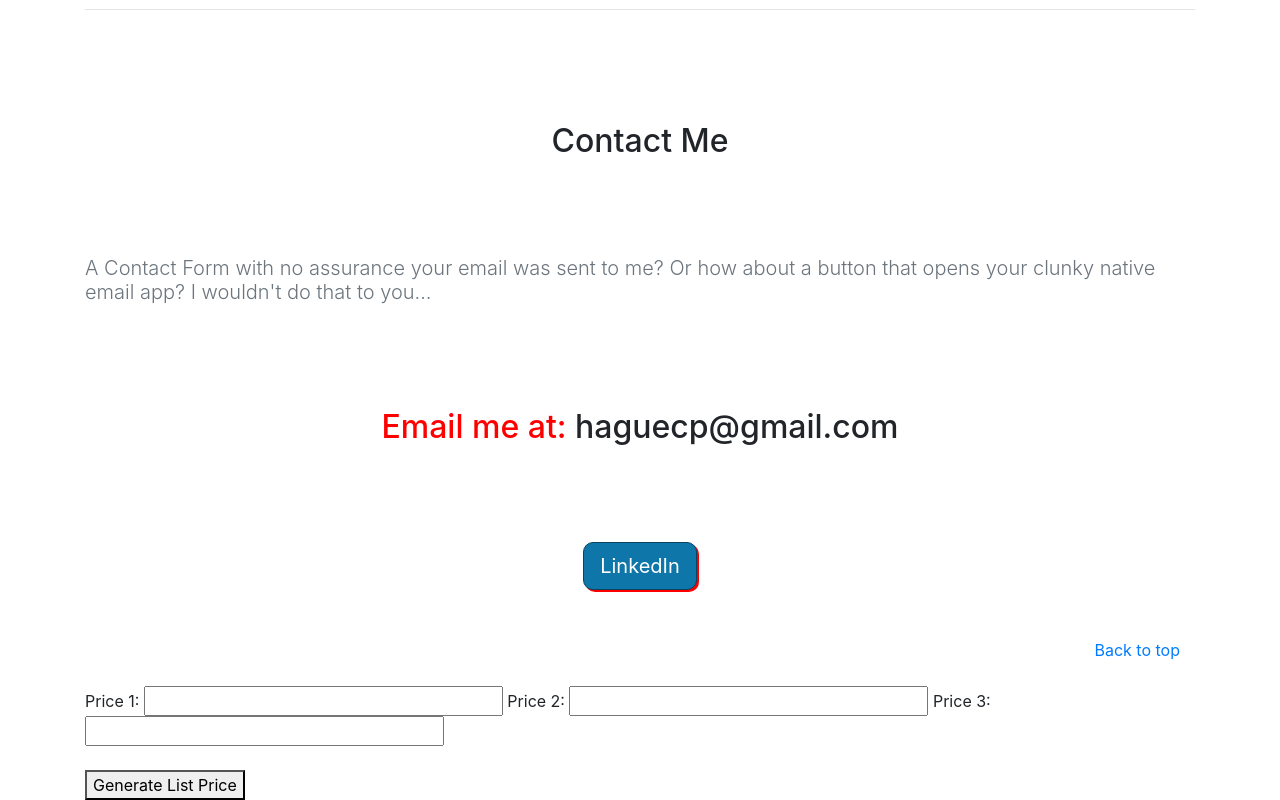
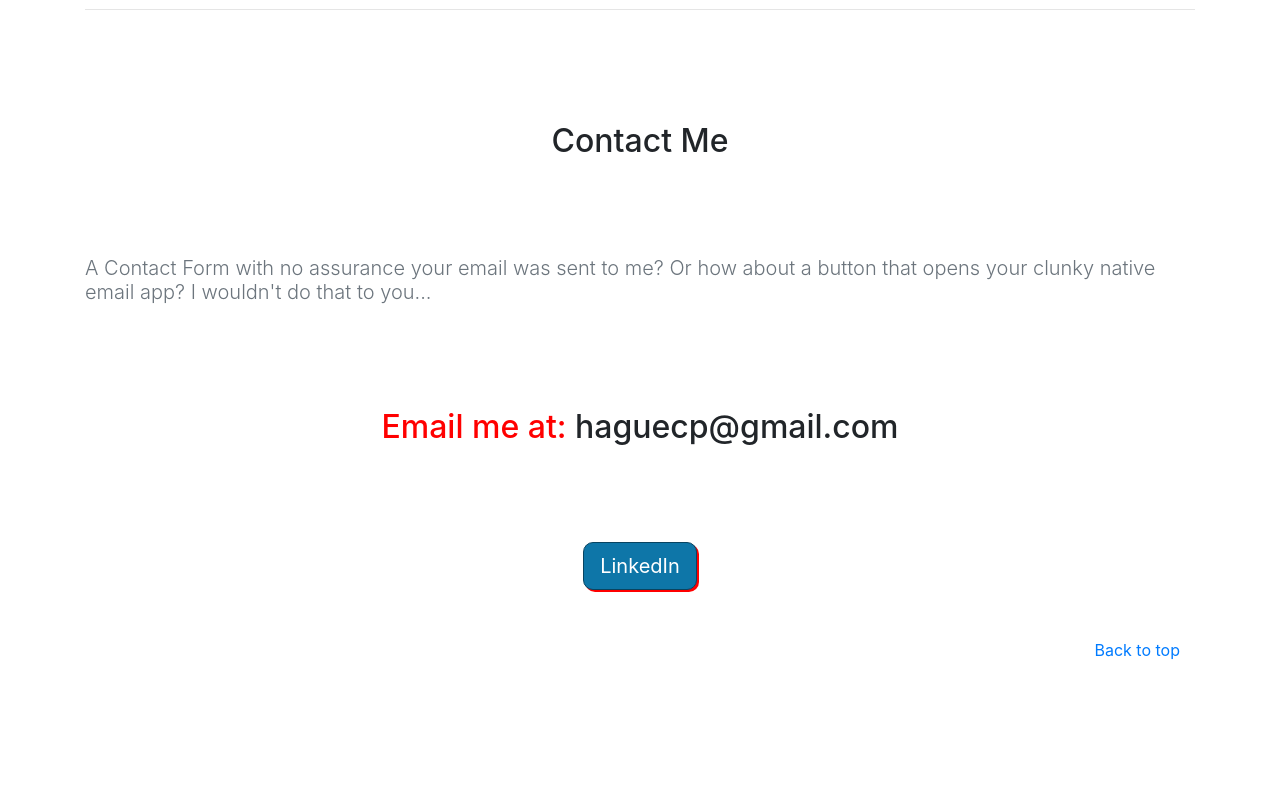
Before and after one commit to builtthorough/caseyhaguev2, a plain HTML site: page index.html in a window 1280 px wide. Shown: the part 3108-3908 px from the top of the page. After the commit the page ends 3794 px from the top, so only its background shows below. Drawn offline with nearby package versions, Linux system fonts and the light colour scheme.

Commit message:
Add files, delete kDubs directory

```diff
--- a/index.html
+++ b/index.html
@@ -232,12 +232,6 @@
     </p>
   </div>
 </footer>
-    <form>
-            Price 1: <input type="text" name = "inputPrice1" id= "inputPrice1" size="30">
-            Price 2: <input type="text" name = "inputPrice2" id= "inputPrice2" size="30">
-            Price 3: <input type="text" name = "inputPrice3" id="inputPrice3" size="30"> <br><br>
-            <button onclick="calcListPrice()">Generate List Price</button>
-        </form>
 
     <!-- Optional JavaScript -->
     <!-- jQuery first, then Popper.js, then Bootstrap JS -->
```
Also changed, not shown: 2 other files.
